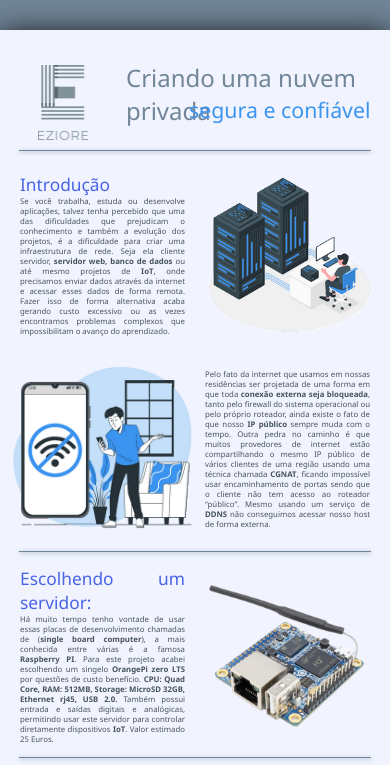
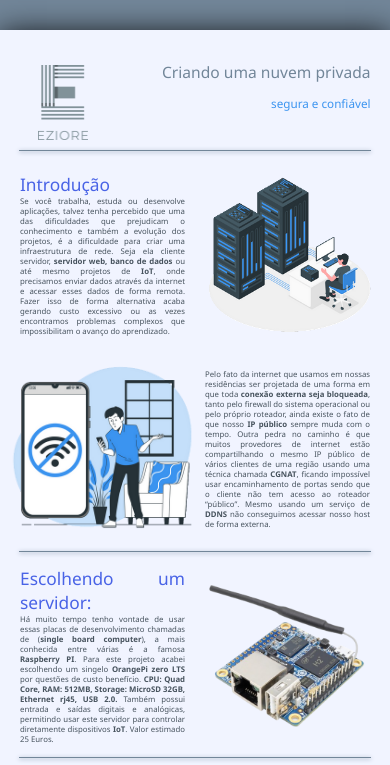
Before and after one commit to ezim10g/tutorial-nuvem-privada, a plain HTML site: page index.html in a window 390 px wide. Shown: the top 765 px of the page. Drawn offline with Linux system fonts and the light colour scheme.

Commit message:
media titulo

```diff
--- a/style.css
+++ b/style.css
@@ -160,4 +160,15 @@ hr {
         font-size: 2vw;
 
     }
+
+    .sub p{
+
+        font-size: 4vw;
+
+    }
+    .sub p1{
+
+        font-size: 3vw;
+
+    }
 }
```
